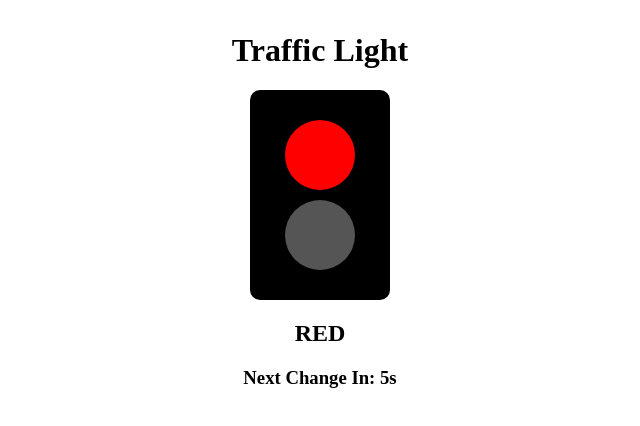
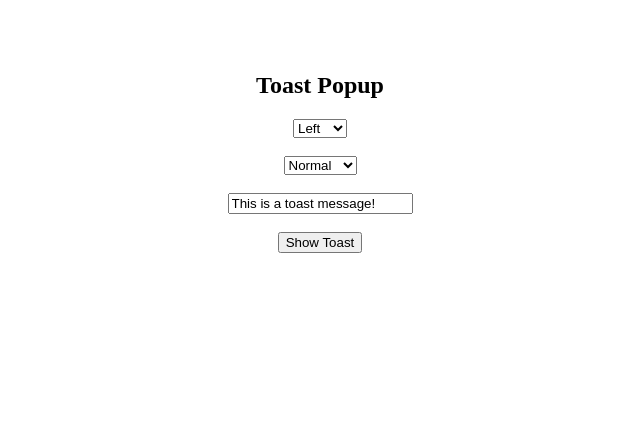
Before and after one commit to Vaidiasri/machine-code-practice, a React (Vite) app: page / in a window 1280 px wide. Shown: the top 426 px of the page, without its empty margins (320-960 px from the left). Built offline with nearby package versions, Linux system fonts and the light colour scheme.

Commit message:
ToatPopup

```diff
--- a/src/App.jsx
+++ b/src/App.jsx
@@ -9,6 +9,7 @@ import Stepper from "./componets/Steper"
 import "./index.css"
 import Calculator from "./componets/Calculator"
 import Traffic from "./componets/Traffic"
+import ToastPopUp from "./componets/ToastPopup"
 
 function App() {
   return (
@@ -24,7 +25,8 @@ function App() {
 {/* <StringTransfromers/> */}
 {/* <Stepper/> */}
 {/* <Calculator/> */}
-<Traffic/>
+{/* <Traffic/> */}
+<ToastPopUp/>
    </div>
 
    </>
--- /dev/null
+++ b/src/componets/ToastPopup.jsx
@@ -0,0 +1,103 @@
+import { useEffect, useState } from "react";
+
+const ToastPopUp = () => {
+  const [position, setPosition] = useState("Left");
+  const [status, setStatus] = useState("Normal");
+  const [input, setInput] = useState("This is a toast message!");
+  const [toast, setToast] = useState(false);
+
+  const handelButton = () => {
+    setToast(true);
+  };
+
+  // Auto hide after 3 sec
+  useEffect(() => {
+    if (toast) {
+      const timer = setTimeout(() => {
+        setToast(false);
+      }, 3000);
+
+      return () => clearTimeout(timer);
+    }
+  }, [toast]);
+
+  const getBackgroundColor = () => {
+    switch (status) {
+      case "Success":
+        return "green";
+      case "Error":
+        return "red";
+      case "Warning":
+        return "orange";
+      case "Info":
+        return "blue";
+      default:
+        return "gray";
+    }
+  };
+
+  return (
+    <>
+      <div style={{ padding: "20px" }}>
+        <h2>Toast Popup</h2>
+
+        <select
+          onChange={(e) => setPosition(e.target.value)}
+          value={position}
+        >
+          <option value="Left">Left</option>
+          <option value="Right">Right</option>
+        </select>
+
+        <br />
+        <br />
+
+        <select onChange={(e) => setStatus(e.target.value)} value={status}>
+          <option value="Normal">Normal</option>
+          <option value="Success">Success</option>
+          <option value="Error">Error</option>
+          <option value="Warning">Warning</option>
+          <option value="Info">Info</option>
+        </select>
+
+        <br />
+        <br />
+
+        <input
+          type="text"
+          value={input}
+          onChange={(e) => setInput(e.target.value)}
+          placeholder="Enter message"
+        />
+
+        <br />
+        <br />
+
+        <button onClick={handelButton}>Show Toast</button>
+      </div>
+
+      {toast && (
+        <div
+          style={{
+            position: "fixed",
+            top: "20px",
+            [position === "Left" ? "left" : "right"]: "20px",
+            backgroundColor: getBackgroundColor(),
+            color: "white",
+            padding: "12px 20px",
+            borderRadius: "8px",
+            boxShadow: "0 4px 10px rgba(0,0,0,0.2)",
+            minWidth: "250px",
+            transition: "all 0.3s ease",
+          }}
+        >
+          <strong>{status}</strong>
+          <br />
+          {input}
+        </div>
+      )}
+    </>
+  );
+};
+
+export default ToastPopUp;
```
